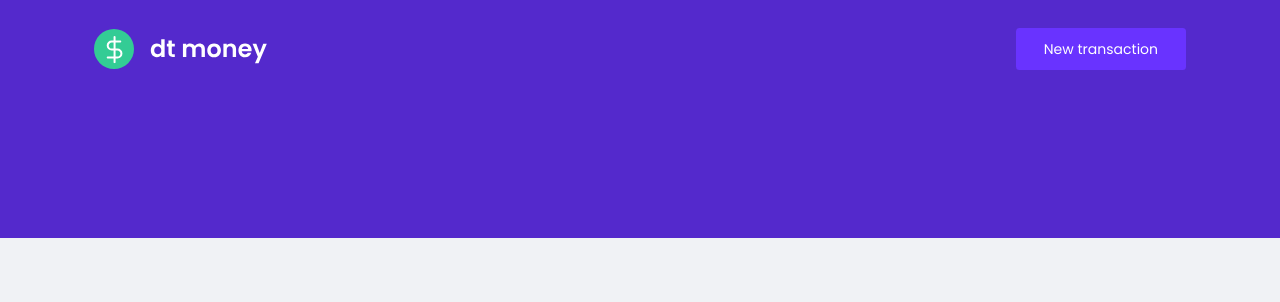
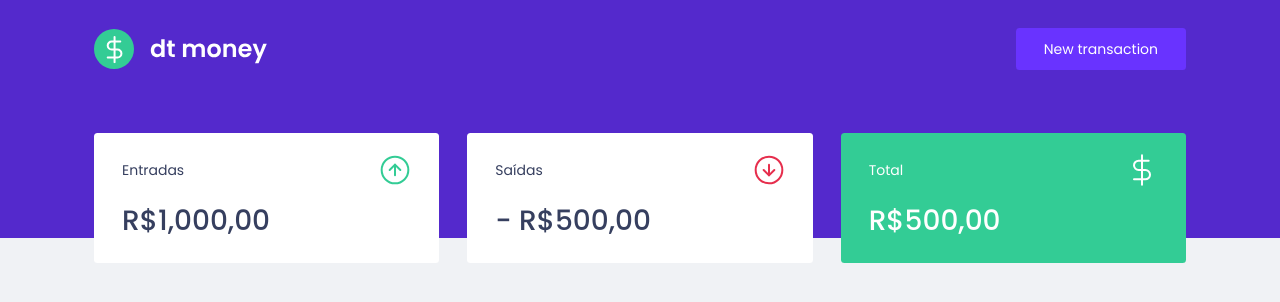
Before and after one commit to dscostat7/platform-money-controller, a React (Create React App) app: page / in a window 1280 px wide. Shown: the top 302 px of the page. Built offline with nearby package versions, Linux system fonts and the light colour scheme.

Commit message:
Created components header application

```diff
--- a/public/index.html
+++ b/public/index.html
@@ -9,7 +9,7 @@
 
     <title>dtMoney</title>
 
-    <link rel="stylesheet" href="https://fonts.googleapis.com/css2?family=Poppins:wght@400;600&display=swap">
+    <link rel="stylesheet" href="https://fonts.googleapis.com/css2?family=Poppins:wght@400;500;600&display=swap">
   </head>
   <body>
     <noscript>You need to enable JavaScript to run this app.</noscript>
--- a/src/App.tsx
+++ b/src/App.tsx
@@ -1,11 +1,13 @@
+import { Dashboard } from './components/Dashboard';
 import { Header } from './components/Header';
 import { GlobalStyle } from './styles/global';
 
 export function App() {
   return (
     <>
-      <Header/>
-      <GlobalStyle/>
+      <Header />
+      <Dashboard />
+      <GlobalStyle />
     </>
   );
 }
--- /dev/null
+++ b/src/components/Dashboard/index.tsx
@@ -0,0 +1,10 @@
+import { Summary } from "../Summary";
+import { Container } from "./styles";
+
+export function Dashboard() {
+    return (
+        <Container>
+            <Summary />
+        </Container>
+    );
+}
--- /dev/null
+++ b/src/components/Dashboard/styles.ts
@@ -0,0 +1,7 @@
+import styled from "styled-components";
+
+export const Container = styled.main`
+    max-width: 1120px;
+    margin: 0 auto;
+    padding: 2.5rem 1rem;
+`;
--- /dev/null
+++ b/src/components/Summary/index.tsx
@@ -0,0 +1,32 @@
+import incomeImg from '../../assets/income.svg';
+import outcomeImg from '../../assets/outcome.svg';
+import totalImg from '../../assets/total.svg';
+import { Container } from "./styles";
+
+export function Summary() {
+    return (
+        <Container>
+            <div>
+                <header>
+                    <p>Entradas</p>
+                    <img src={incomeImg} alt="Income SVG" />
+                </header>
+                <strong>R$1,000,00</strong>
+            </div>
+            <div>
+                <header>
+                    <p>Saídas</p>
+                    <img src={outcomeImg} alt="Outcome SVG" />
+                </header>
+                <strong>- R$500,00</strong>
+            </div>
+            <div className="highlight-background">
+                <header>
+                    <p>Total</p>
+                    <img src={totalImg} alt="total SVG" />
+                </header>
+                <strong>R$500,00</strong>
+            </div>
+        </Container>
+    )
+}
--- /dev/null
+++ b/src/components/Summary/styles.ts
@@ -0,0 +1,34 @@
+import styled from "styled-components";
+
+export const Container = styled.div`
+    display: grid;
+    grid-template-columns: repeat(3, 1fr);
+    gap: 2rem;
+    margin-top: -10rem;
+
+    div {
+        background: var(--shape);
+        padding: 1.5rem 2rem;
+        border-radius: 0.25rem;
+        color: var(--text-title);
+
+        header {
+            display: flex;
+            align-items: center;
+            justify-content: space-between;
+        }
+
+        strong {
+            display: block;
+            margin-top: 1rem;
+            font-size: 2rem;
+            font-weight: 500;
+            line-height: 3rem;
+        }
+
+        &.highlight-background {
+            background: var(--green);
+            color: #fff;
+        }
+    }
+`;
--- a/src/styles/global.ts
+++ b/src/styles/global.ts
@@ -7,6 +7,7 @@
 
         --red: #e52e4d;
         --blue: #5429cc;
+        --green: #33cc95;
 
         --blue-light: #6933ff;
 
```
